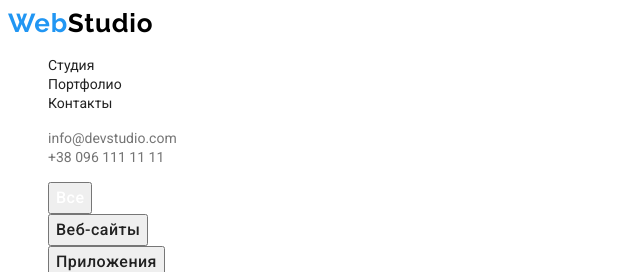
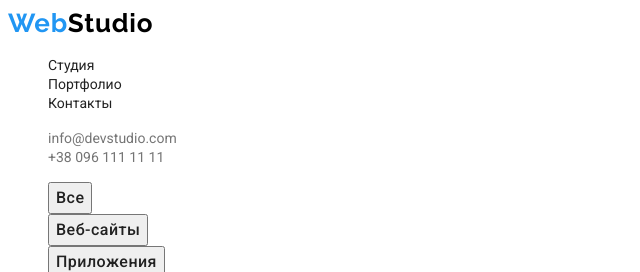
Before and after one commit to Saminka/goit-markup-hw-02, a plain HTML site: page portfolio.html in a window 1280 px wide. Shown: the top 272 px of the page, 0-640 px from the left. Drawn offline with Linux system fonts and the light colour scheme.

Commit message:
Делает шрифт первой кнопки черным

```diff
--- a/portfolio.html
+++ b/portfolio.html
@@ -33,7 +33,7 @@
 <section class="cards">
       <!-- Радио кнопки -->
       <ul class="list-no-style">
-        <li><button class="radio-button-light" type="button">Все</button></li>
+        <li><button class="radio-button" type="button">Все</button></li>
         <li><button class="radio-button" type="button">Веб-сайты</button></li>
         <li><button class="radio-button" type="button">Приложения</button></li>
         <li><button class="radio-button" type="button">Дизайн</button></li>
```
